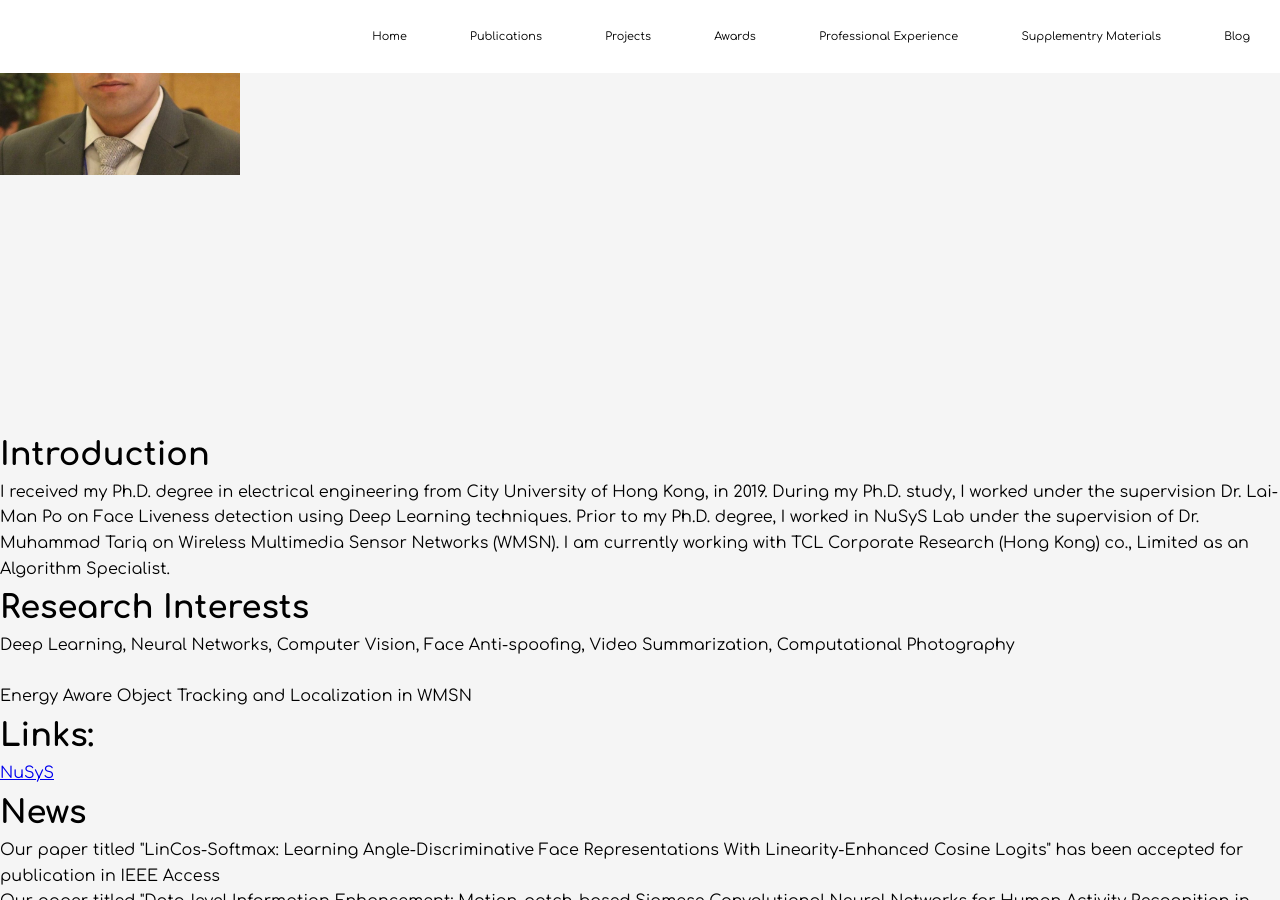
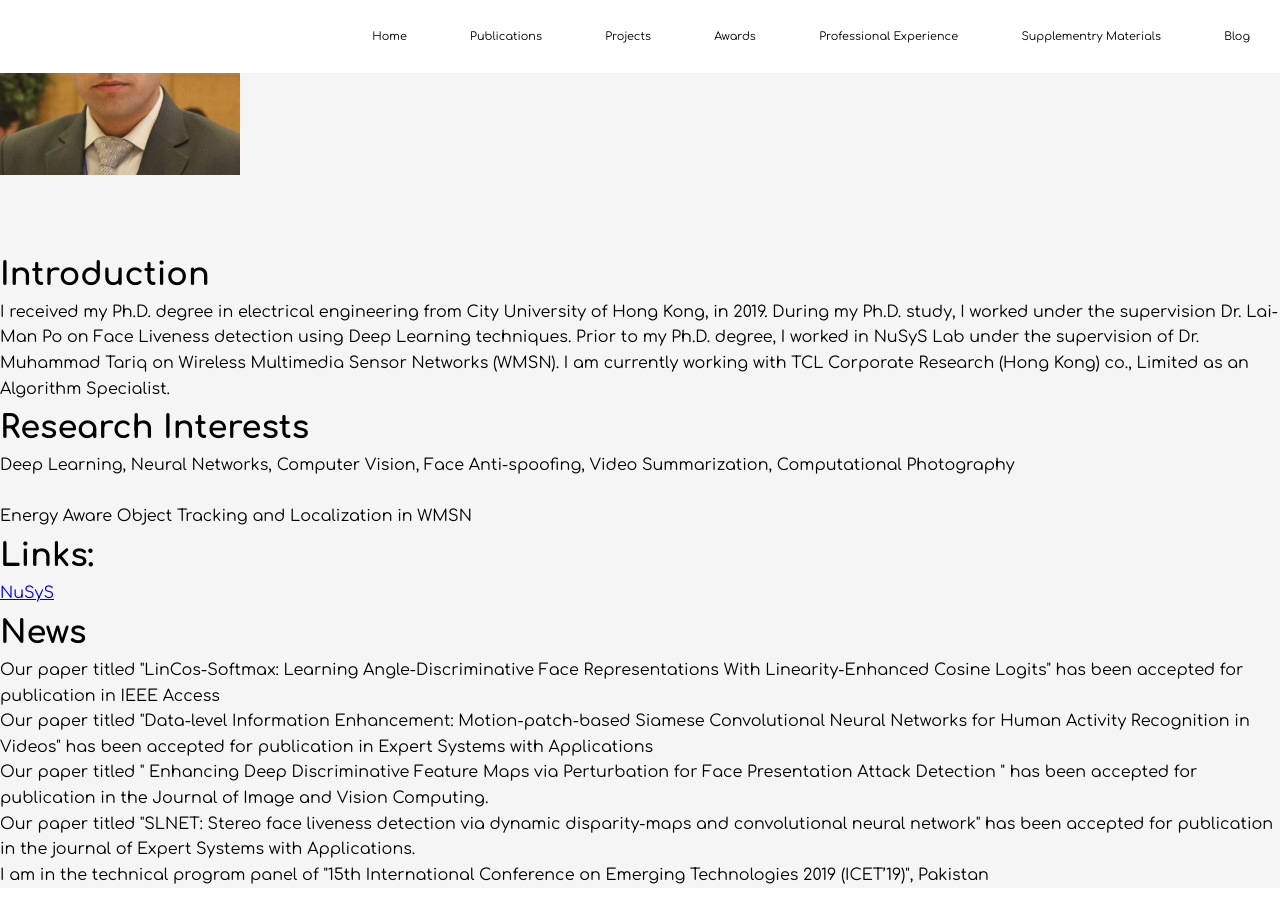
Before and after one commit to yasar-rehman/yasar, a Jekyll site: the page built from index.html, in a window 1280 px wide and 900 px high, scrolled down 245 px. Built offline with Jekyll 4.4.1, drawn with Linux system fonts in a browser that asks for light colours.

Commit message:
Update main.css

```diff
--- a/css/main.css
+++ b/css/main.css
@@ -50,17 +50,10 @@ nav ul li a:hover {
   line-height: 1.6;
   background: #F5F5F5;
   min-height: 55vh;
-  padding-top: 10vh;
+  padding-top: 0vh;
   text-align:
 }
-.welcome_section {
-  top: 20;
-  line-height: 1.6;
-  background: #F5F5F5;
-  min-height: 55vh;
-  padding-top: 20vh;
-  text-align:
-}
+
 
 /* the projects section */
 
```
